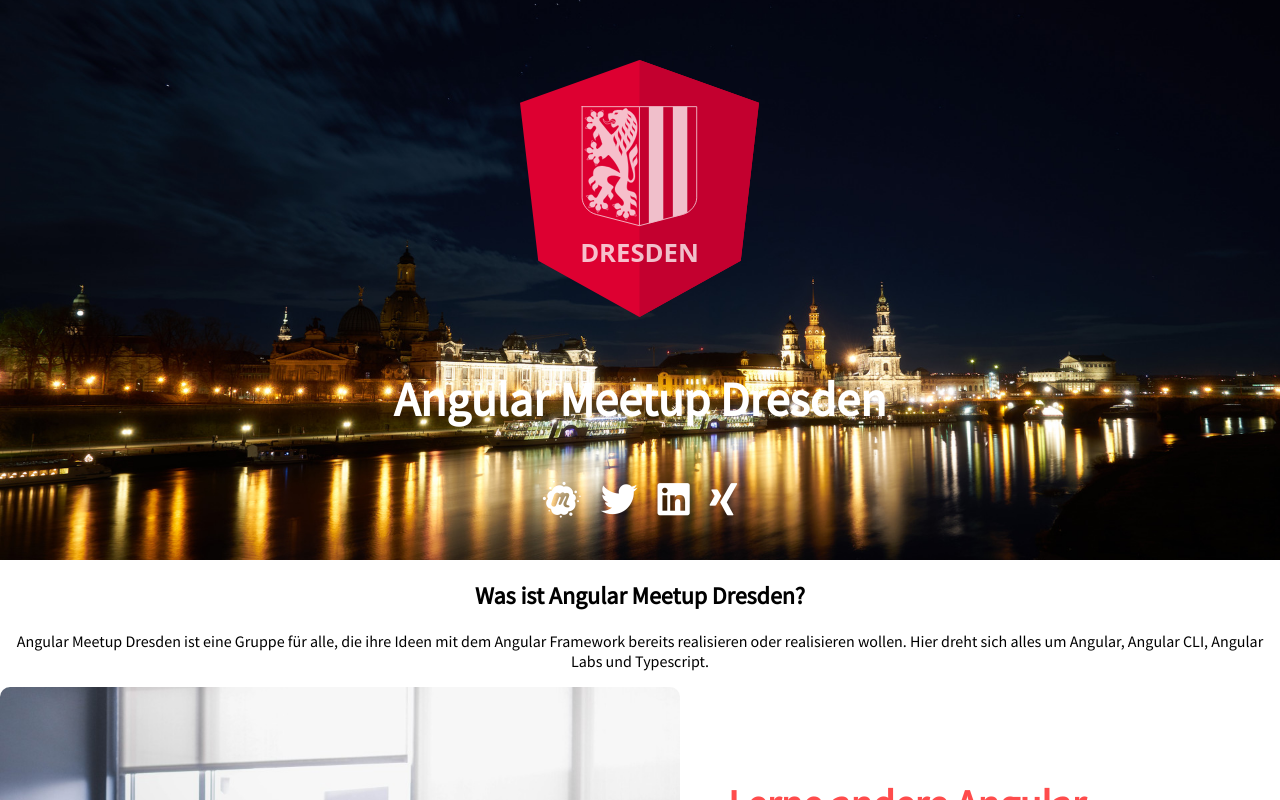
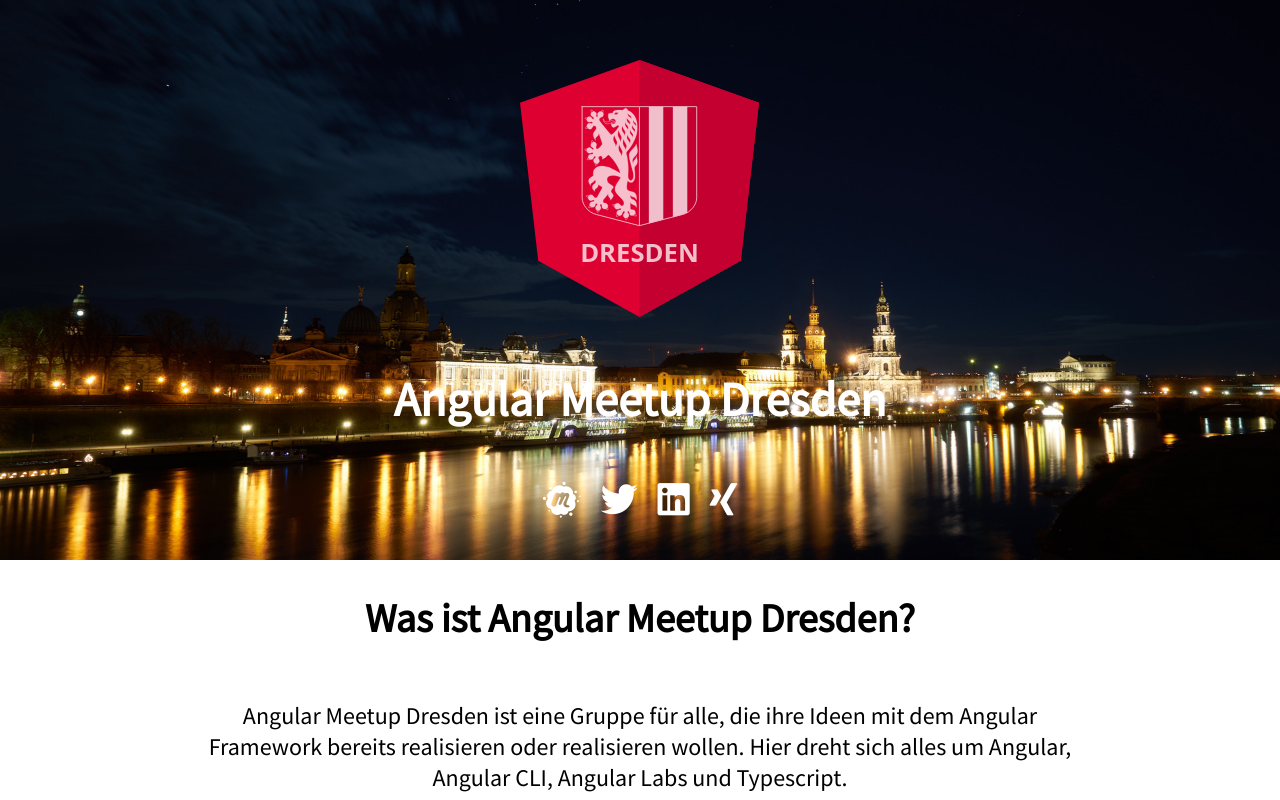
Before and after one commit to gregor-doroschenko/angular-dresden-website, an Angular app: page / in a window 1280 px wide. Shown: the top 800 px of the page. Built offline with nearby package versions, Linux system fonts and the light colour scheme.

Commit message:
change styling for description block

```diff
--- a/src/app/description/description.component.scss
+++ b/src/app/description/description.component.scss
@@ -1,5 +1,17 @@
 .description {
   text-align: center;
+  display: grid;
+  justify-items: center;
+  margin: 0 auto 2em auto;
+  width: 70%;
+
+  h2 {
+    font-size: 2.5em;
+  }
+
+  p {
+    font-size: 1.5em;
+  }
 }
 
 .promotion-block {
```
